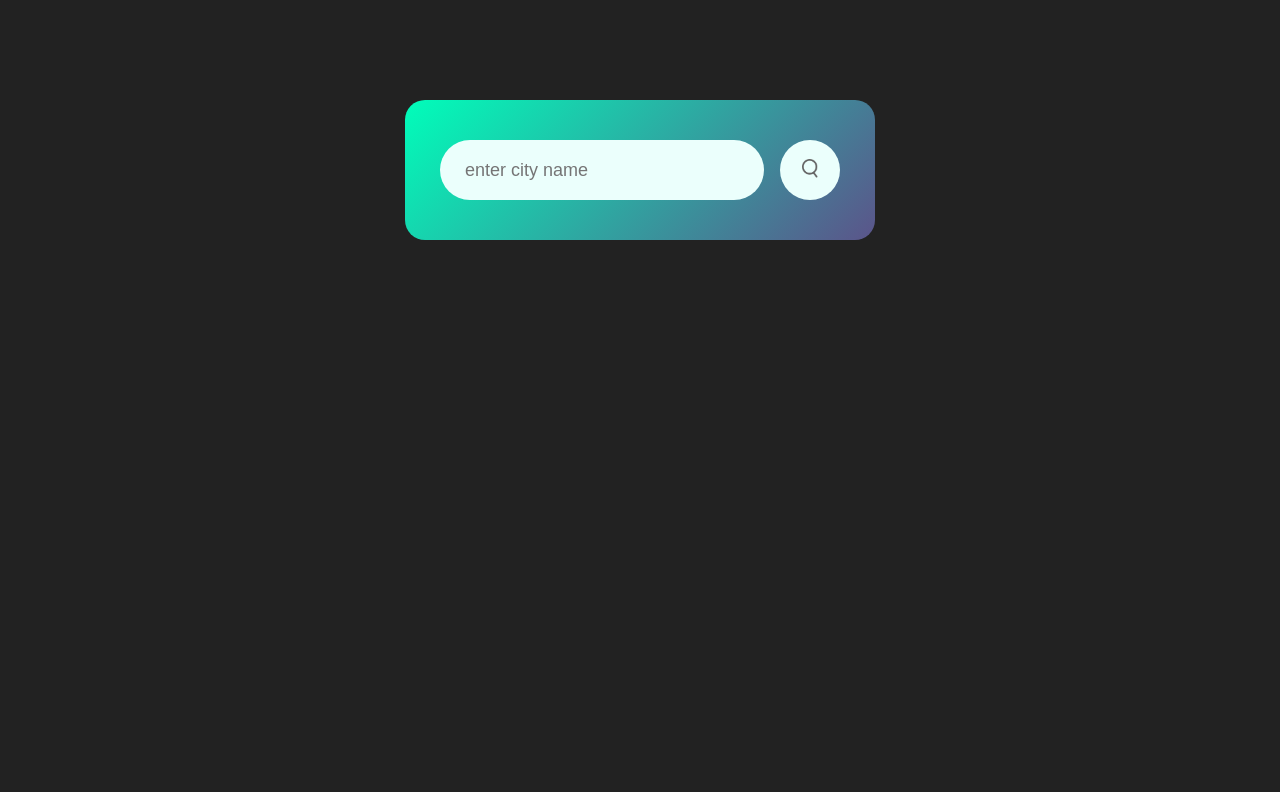
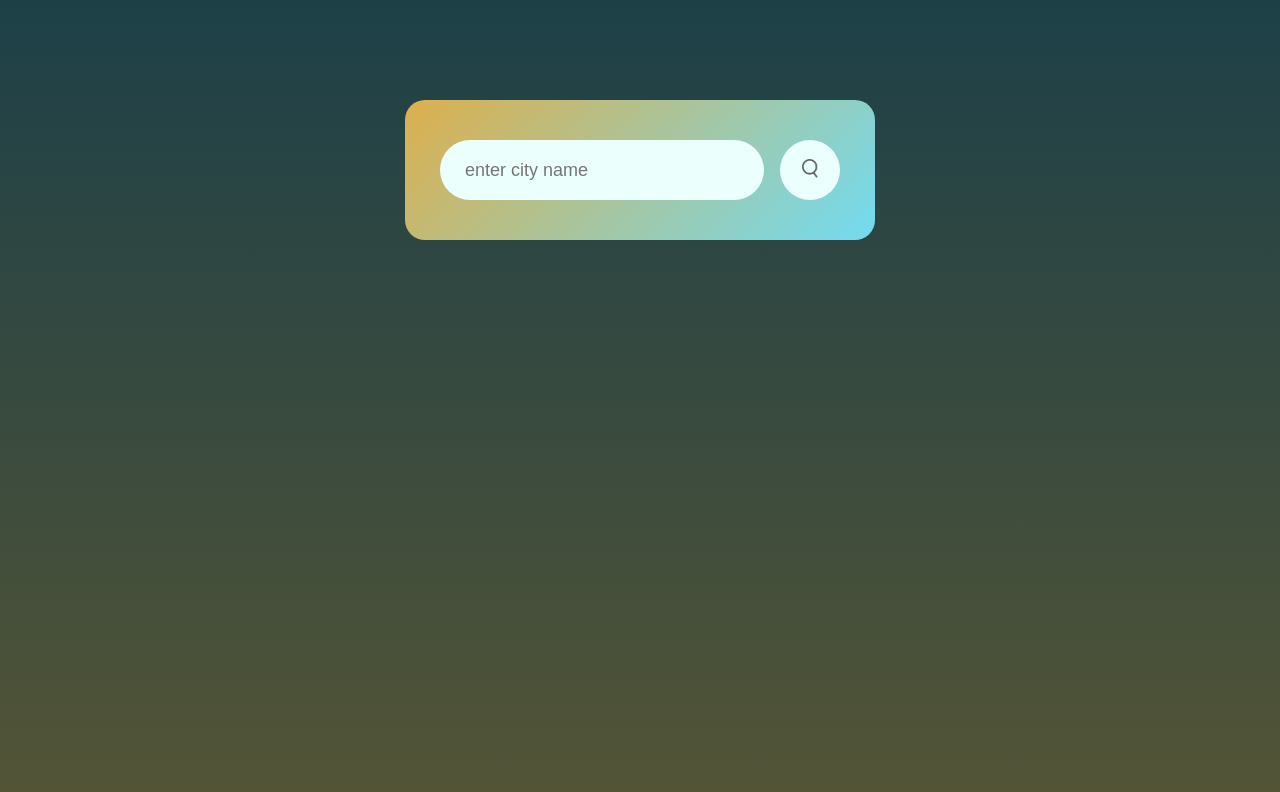
Before and after one commit to RudabaSneha/weather-app, a plain HTML site: page index.html in a window 1280 px wide. Drawn offline with Linux system fonts and the light colour scheme.

Commit message:
fixed issues

```diff
--- a/index.html
+++ b/index.html
@@ -3,7 +3,7 @@
 <head>
     <meta charset="UTF-8">
     <meta name="viewport" content="width=device-width, initial-scale=1.0">
-    <title>Weather App</title>
+    <title>Weather</title>
     <link rel="stylesheet" href = "style.css">
 </head>
 <body>
--- a/style.css
+++ b/style.css
@@ -10,7 +10,7 @@
 .card {
     width: 90%;
     max-width: 470px;
-    background: linear-gradient(135deg, #00feba, #5b548a);
+    background: linear-gradient(135deg, #ddaf4c, #72dbf1);
     color: #fff;
     margin: 100px auto 0;
     border-radius: 20px;
@@ -18,7 +18,9 @@
     text-align: center;
 }
 body{
-    background: #222;
+    background: linear-gradient(#1d4048,#5c5833) no-repeat;
+    background-size: cover;
+    height: 52rem;
 }
 
 .search{
```
Also changed, not shown: 1 other file.
